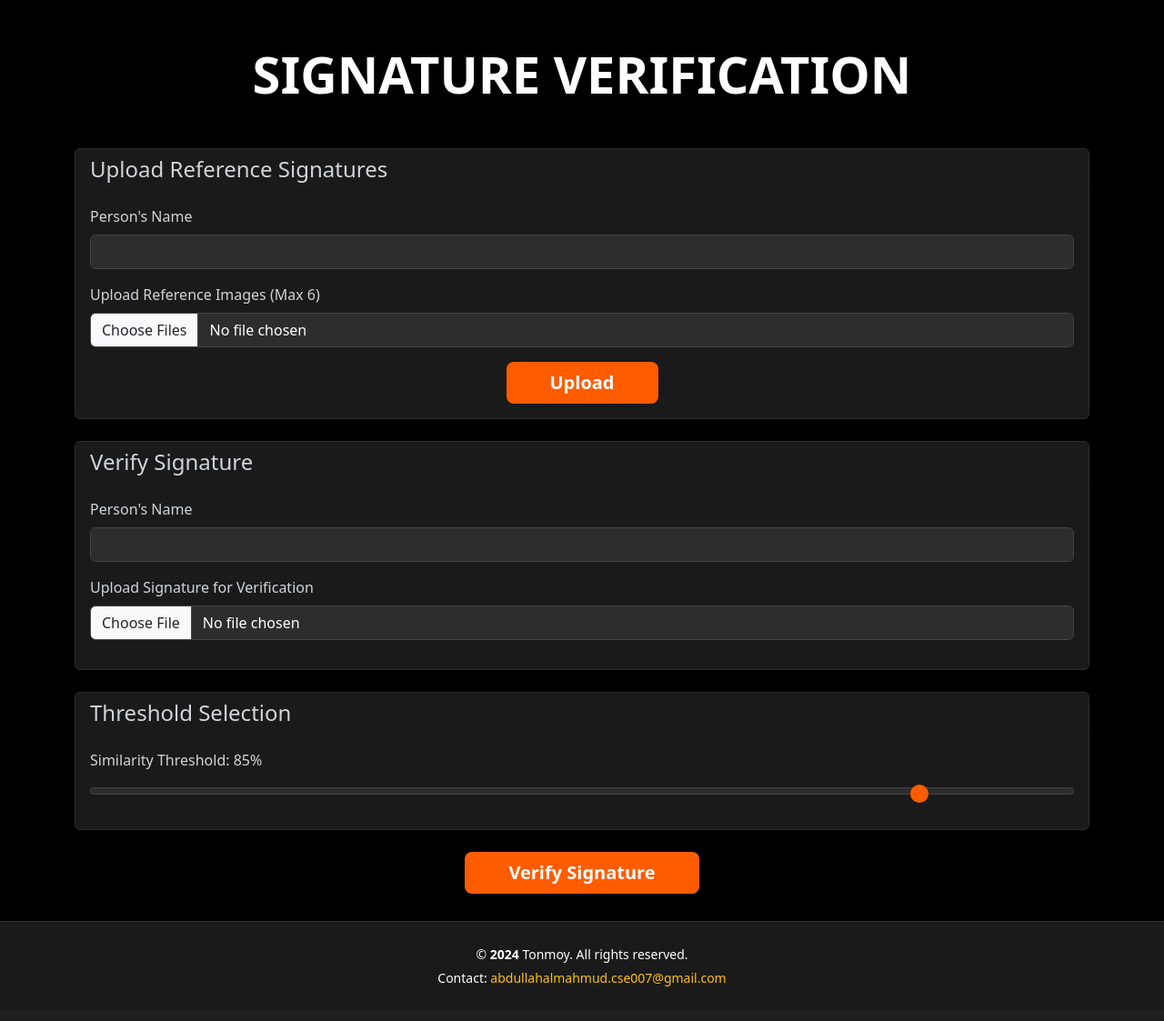
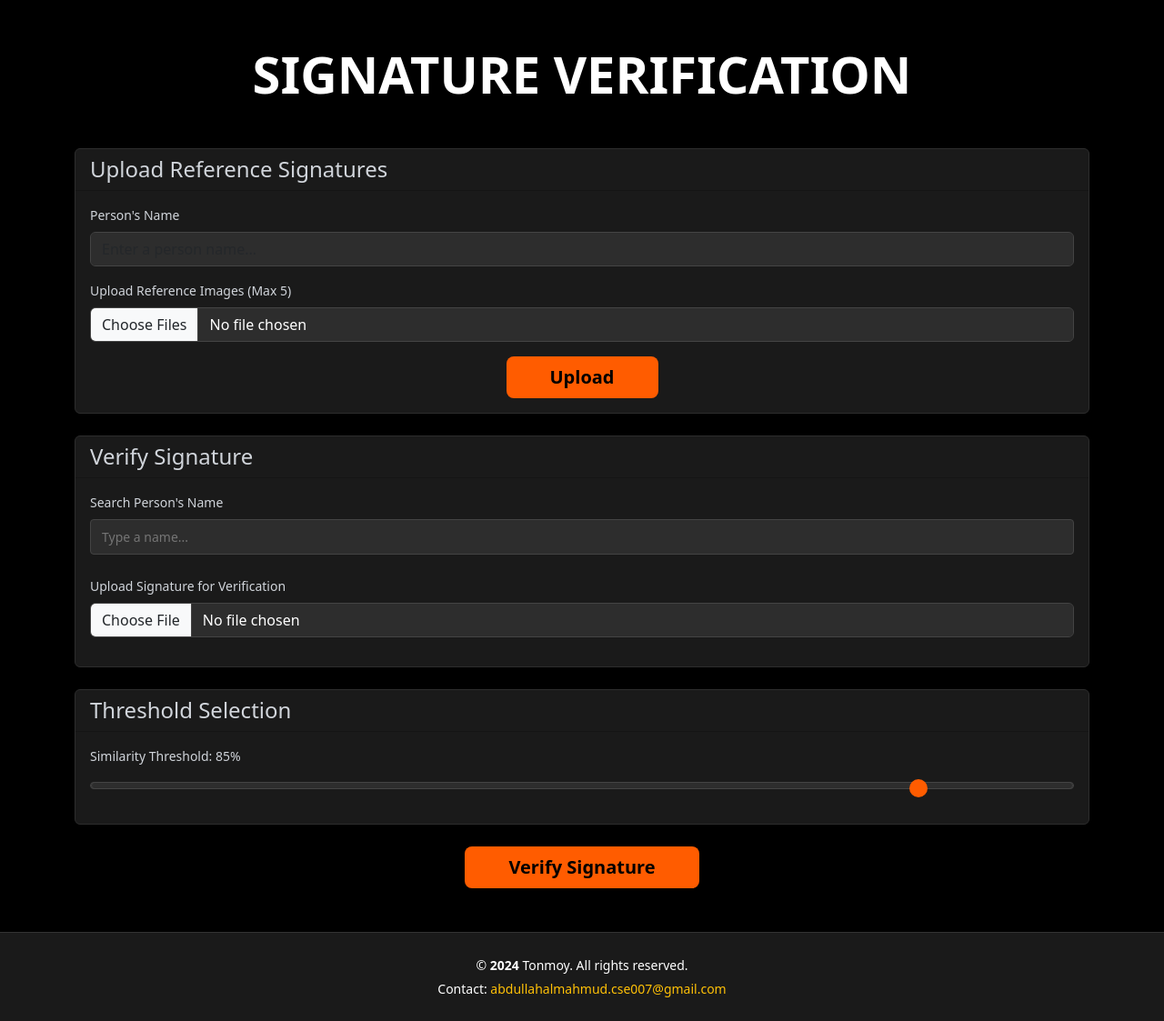
Before and after one commit to Tonmoy313/Signature_matching, a Flask app: page / in a window 1280 px wide. Shown: the whole page at 91% size. Before the commit the page ends 1085 px from the top, so only its background shows below. Run offline with Flask 3, Linux system fonts and the light colour scheme; some libraries are stand-ins or nearby versions.

Commit message:
Dynamic Search added

```diff
--- a/app.py
+++ b/app.py
@@ -1,5 +1,6 @@
-from Database.connection import connect_to_mongo, data_store, fetch_signatures
+from Database.connection import connect_to_mongo, data_store, fetch_signatures, search_person_names, get_unique_person_names
 from flask import Flask, request, jsonify, render_template
+from pymongo.errors import PyMongoError
 from dotenv import load_dotenv
 from functools import wraps
 from PIL import Image
@@ -236,108 +237,51 @@ def signature_matching():
         return jsonify({'error': 'An unexpected error occurred'}), 500
 
 
+@app.route('/search_person_names')
+def search_person_names_dynamicaly():
+
+    try:
+        db = connect_to_mongo()
+        if db is None:
+            raise ValueError("Failed to connect to the database")
+
+        query = request.args.get('q', '').strip()
+        person_names = search_person_names(db, query)
+        return jsonify(person_names)
+    except Exception as e:
+        print(f"Error during person name search route: {e}")
+        return jsonify([])
+
+
 @app.route('/')
 def index():
     return render_template('index.html')
+
 
 if __name__ == '__main__':
     # app.run(debug=True)
     app.run(host="0.0.0.0", port=5000)
 
 
-# For real & forged signature
-# def signature_matching():
-#     if request.method == 'POST':
-#         person_name = request.form['person_name'].lower()
-#         similarity_threshold = float(request.form.get('threshold', 85))
+# For DropDown
+# @app.route('/')
+# def index():
+#     try:
+#         db = connect_to_mongo()
+#         if db is None:
+#             raise ValueError("Failed to connect to the database")
 
-#         print("person Name:", person_name)
-#         print("threshold:", similarity_threshold)
-#         if not person_name:
-#             return jsonify({'error': 'No person name provided'}), 400
+#         person_names = get_unique_person_names(db)
+#         if person_names is None:
+#             raise ValueError("Error fetching person names from the database")
 
-#         if 'verification_image' not in request.files:
-#             return jsonify({'error': 'No test image provided'}), 400
-
-#         test_image = request.files['verification_image']
-#         print("test image is FOund..!! \n THe image is :", test_image)
-#         if test_image and allowed_file(test_image.filename):
-#             temp_dir = "static/uploads"
-#             os.makedirs(temp_dir, exist_ok=True)
-#             test_image_path = os.path.join(temp_dir, "test_image.jpg")
-#             test_image.save(test_image_path)
-#             print("The test image is saved.")
-
-#             person_dir = os.path.join("static/person/", person_name)
-#             os.makedirs(person_dir, exist_ok=True)
-#             print(f"The person {person_name} folder is created successfuly")
-
-#             db = connect_to_mongo()
-#             signatures = fetch_signatures(db, person_name)
-#             if not signatures:
-#                 return jsonify({'error': f'No signatures found for {person_name}'}), 404
-
-#             print(f"NO of signatures found: {len(signatures)}")
-#             # real_count = 0
-#             # forged_count = 0
-
-#             # for signature in signatures:
-#             #     if signature['type'] == 'real':
-#             #         real_count += 1
-#             #     elif signature['type'] == 'forged':
-#             #         forged_count += 1
-
-#             # Get a list of existing files in the person's directory
-#             existing_files = set(os.listdir(person_dir))
-
-#             for i, signature in enumerate(signatures):
-#                 signature_base64 = signature['signature']
-#                 signature_filename = f"{person_name}_{signature['_id']}_{i}.png"
-#                 signature_path = os.path.join(person_dir, signature_filename)
-
-#                 if signature_filename in existing_files:
-#                     print(f"Signature file '{signature_filename}' already exists. Skipping conversion.")
-#                     continue
-
-#                 # Convert and save the Base64 image
-#                 try:
-#                     base64_to_image(signature_base64.encode(), signature_path)
-#                     print(f"Converting base64 to image: {signature_filename}")
-#                 except Exception as e:
-#                     print(f"Error converting base64 to image for signature {signature['_id']}: {e}")
-#                     return jsonify({'error': 'Failed to process signature image'}), 500
-
-#             print("COnverting all the images Successfully")
-#             test_image_path = temp_dir + "/test_image.jpg"
-#             # print(test_image_path)
-#             # print(person_dir)
-#             real_images_paths = [os.path.join(person_dir, filename) for filename in os.listdir(person_dir) if filename.lower().endswith(('.png', '.jpg'))]
-
-
-#             print("Finding VGG score.....")
-#             # result = is_signature_genuine(test_image_path, real_images_paths, similarity_threshold)
-#             # print("Finding ResNet score......")
-#             result = is_signature_genuine_resnet(test_image_path, real_images_paths, similarity_threshold)
-
-#             return jsonify({
-#                 'vgg': {
-#                     'prediction': result[0],
-#                     'score': float(result[1])
-#                 }
-#             })
-#             # return jsonify({
-#             #     'vgg': {
-#             #         'prediction': 'Genuine' if result[0] else 'Forged',
-#             #         'score': float(result[1])
-#             #     },
-#             #     'resnet': {
-#             #         'prediction': 'Genuine' if result_r[0] else 'Forged',
-#             #         'score': float(result_r[1])
-#             #     }
-#             # })
-
-
-#         else:
-#             return jsonify({'error': 'Invalid file format. Only PNG, JPG, JPEG files are allowed.'}), 400
-#     else:
-#         return jsonify({'error': 'POST Method not allowed'}), 405
+#         return render_template('index.html', person_names=person_names)
+#     except ValueError as ve:
+#         print(f"Error: {ve}")
+#         return render_template('index.html', person_names=[], error_message=str(ve))
+#     except PyMongoError as e:
+#         print(f"Database Error: {e}")
+#         return render_template('index.html', person_names=[], error_message="Database error occurred.")
+#     except Exception as ex:
+#         print(f"Unexpected Error: {ex}")
+#         return render_template('index.html', person_names=[], error_message="An unexpected error occurred.")
--- a/static/css/style.css
+++ b/static/css/style.css
@@ -18,6 +18,11 @@ body {
   color: #ffffff; /* input field text */
   border: 1px solid #444;
 }
+.form-control:focus {
+  border-color: #FF5C00; /* Matches your theme orange color */
+  box-shadow: 0 0 0 0.25rem rgba(255, 92, 0, 0.25); /* Orange shadow with opacity */
+}
+
 .btn-warning {
   background-color: #FF5C00; /* bg-orange-500 */
   border: none;
@@ -30,6 +35,8 @@ body {
   color: #d1d5db; /* text-gray-300 */
   font-weight: 500;
 }
+
+
 
 .position-relative {
   display: inline-block;
@@ -206,3 +213,92 @@ footer a:hover {
 #current-year {
   font-weight: bold;
 }
+
+
+/* For Search  */
+/* .search-container {
+  max-width: 300px;
+  margin: 20px;
+  font-family: -apple-system, BlinkMacSystemFont, "Segoe UI", Roboto, Arial, sans-serif;
+}*/
+
+.search-wrapper {
+  position: relative;
+}
+
+label {
+  display: block;
+  margin-bottom: 8px;
+  color: #d1d5db; /* Matches your form-label color */
+  font-size: 14px;
+  font-weight: 500;
+}
+
+input {
+  width: 100%;
+  padding: 8px 12px;
+  font-size: 14px;
+  background-color: #2d2d2d; /* Matches your form-control background */
+  color: #ffffff; /* Matches your form-control text */
+  border: 1px solid #444; /* Matches your form-control border */
+  border-radius: 4px;
+  outline: none;
+  box-sizing: border-box;
+}
+
+input:focus {
+  border-color: #FF5C00; /* Matches your theme orange color */
+  box-shadow: 0 0 0 0.25rem rgba(255, 92, 0, 0.25); /* Orange shadow with opacity */
+}
+
+.dropdown-menu {
+  position: absolute;
+  top: 100%;
+  left: 0;
+  width: 100%;
+  max-height: 200px;
+  overflow-y: auto;
+  margin-top: 4px;
+  padding: 8px 0;
+  background-color: #1a1a1a; /* Matches your card background */
+  border: 1px solid #2d2d2d; /* Matches your card border */
+  border-radius: 4px;
+  box-shadow: 0 2px 4px rgba(0, 0, 0, 0.3);
+  display: none;
+  z-index: 1000;
+}
+
+.dropdown-menu.show {
+  display: block;
+}
+
+.dropdown-item {
+  padding: 8px 16px;
+  color: #ffffff; /* Matches your text color */
+  cursor: pointer;
+  font-size: 14px;
+}
+
+.dropdown-item:hover {
+  background-color: #2d2d2d; /* Matches your input background */
+  color: #ffffff;
+  font-weight: bold;
+}
+
+/* Scrollbar styling for dropdown */
+.dropdown-menu::-webkit-scrollbar {
+  width: 8px;
+}
+
+.dropdown-menu::-webkit-scrollbar-track {
+  background: #1a1a1a;
+}
+
+.dropdown-menu::-webkit-scrollbar-thumb {
+  background: #444;
+  border-radius: 4px;
+}
+
+.dropdown-menu::-webkit-scrollbar-thumb:hover {
+  background: #555;
+}
--- a/static/js/script.js
+++ b/static/js/script.js
@@ -8,7 +8,7 @@ document.addEventListener('DOMContentLoaded', function() {
     const thresholdValue = document.getElementById('thresholdValue');
 
     // Maximum number of reference images
-    const MAX_REFERENCE_IMAGES = 6;
+    const MAX_REFERENCE_IMAGES = 5;
 
     // Update threshold value display
     thresholdInput.addEventListener('input', function() {
@@ -157,7 +157,7 @@ function uploadSignatures() {
     }
 
     if (images.length > 6) {
-        showAlert('Please upload a maximum of 6 reference images.', 'warning');
+        showAlert('Please upload a maximum of 5 reference images.', 'warning');
         return;
     }
 
@@ -254,7 +254,7 @@ function verifySignature() {
 
   // Get threshold and person name
   const threshold = parseInt(document.getElementById('threshold').value);
-  const personName = document.getElementById('personName_v').value;
+  const personName = document.getElementById('personNameSearch').value;
   if (!personName) {
     showAlert('Please enter the person\'s name.', 'warning', 'verifyAlertContainer');
     return;
@@ -355,6 +355,68 @@ function showResults(data) {
     showAlert(alertMessage, alertType, 'verifyAlertContainer');
 }
 
+
+// ========================== Dynamic Search ========================================
+function toTitleCase(str) {
+    return str
+        .toLowerCase()
+        .split(' ')
+        .map(word => word.charAt(0).toUpperCase() + word.slice(1))
+        .join(' ');
+}
+
+function searchPersonNames(query) {
+    const resultsDiv = document.getElementById("personNameResults");
+
+    // Clear and hide results if input is empty
+    if (query.length === 0) {
+        resultsDiv.innerHTML = "";
+        resultsDiv.classList.remove("show");
+        return;
+    }
+
+    resultsDiv.classList.add("show");
+
+    fetch(`/search_person_names?q=${encodeURIComponent(query)}`)
+        .then((response) => response.json())
+        .then((data) => {
+            resultsDiv.innerHTML = "";
+            if (data.length > 0) {
+                data.forEach((name) => {
+                    const option = document.createElement("div");
+                    option.className = "dropdown-item";
+                    option.textContent = toTitleCase(name);
+                    option.onclick = () => selectName(name);
+                    resultsDiv.appendChild(option);
+                });
+            } else {
+                resultsDiv.innerHTML = '<div class="dropdown-item">No results found</div>';
+            }
+        })
+        .catch((error) => {
+            console.error("Error fetching names:", error);
+            resultsDiv.innerHTML = '<div class="dropdown-item">Error loading results</div>';
+        });
+}
+
+function selectName(name) {
+    document.getElementById("personNameSearch").value = toTitleCase(name);
+    const resultsDiv = document.getElementById("personNameResults");
+    resultsDiv.innerHTML = ""; // Clear results
+    resultsDiv.classList.remove("show"); // Hide dropdown
+}
+
+// Optional: Close dropdown when clicking outside
+document.addEventListener('click', function(event) {
+    const searchContainer = document.querySelector('.search-wrapper');
+    const resultsDiv = document.getElementById("personNameResults");
+
+    if (!searchContainer.contains(event.target)) {
+        resultsDiv.classList.remove("show");
+    }
+});
+
+
 //For 2 model scores
 // function showResults(data) {
 //     const vggPrediction = data.vgg.prediction;
--- a/templates/index.html
+++ b/templates/index.html
@@ -25,11 +25,11 @@
           <div id="alertContainer"></div>
           <div class="mb-3">
             <label for="personName" class="form-label">Person's Name</label>
-            <input id="personName" name="person_name" type="text" class="form-control">
+            <input id="personName" name="person_name" type="text" class="form-control" placeholder="Enter a person name...">
           </div>
 
           <div class="mb-3">
-            <label for="referenceImages" class="form-label">Upload Reference Images (Max 6)</label>
+            <label for="referenceImages" class="form-label">Upload Reference Images (Max 5)</label>
             <input id="referenceImages" name="reference_images" type="file" accept="image/*" multiple
               class="form-control">
           </div>
@@ -38,7 +38,7 @@
 
           <!-- Centered Upload Button -->
           <div class="text-center">
-            <button type="button" onclick="uploadSignatures()" class="btn btn-warning btn-lg px-5 fw-bold text-white">
+            <button type="button" onclick="uploadSignatures()" class="btn btn-warning btn-lg px-5 fw-bold">
               Upload
             </button>
           </div>
@@ -88,10 +88,33 @@
         <div class="card-body">
           <div id="verifyAlertContainer"></div>
 
+          <!--
+          ============ For DropDown =============
           <div class="mb-3">
             <label for="personName_v" class="form-label">Person's Name</label>
-            <input id="personName_v" name="person_name" type="text" class="form-control">
+             <select id="personName_v" name="person_name" class="form-select">
+              <option value="">--Select Person--</option>
+              {% if person_names %}
+                  {% for person in person_names %}
+                      <option value="{{ person }}">{{ person|title }}</option>
+                  {% endfor %}
+              {% else %}
+                  <option value="" disabled>--No names available--</option>
+              {% endif %}
+          </select> -->
+
+
+          <div class="search-wrapper mb-4">
+              <label for="personNameSearch" class='form-label'>Search Person's Name</label>
+              <input
+                  type="text"
+                  id="personNameSearch"
+                  placeholder="Type a name..."
+                  oninput="searchPersonNames(this.value)"
+              />
+              <div id="personNameResults" class="dropdown-menu"></div>
           </div>
+
           <div class="mb-3">
             <label for="verificationImage" class="form-label">Upload Signature for Verification</label>
             <input id="verificationImage" name="verification_image" type="file" accept="image/*" class="form-control">
@@ -116,7 +139,7 @@
 
       <!-- Centered Verify Button -->
       <div class="text-center">
-        <button type="button" onclick="verifySignature()" class="btn btn-warning btn-lg px-5 fw-bold text-white">
+        <button type="button" onclick="verifySignature()" class="btn btn-warning btn-lg px-5 fw-bold">
           Verify Signature
         </button>
       </div>
@@ -175,7 +198,7 @@
   </div>
 
 
-  <footer>
+  <footer class="mt-5">
     <p>&copy; <span id="current-year"></span> Tonmoy. All rights reserved.</p>
     <p>Contact: <a href="mailto:abdullahalmahmud.cse007@gmail.com">abdullahalmahmud.cse007@gmail.com</a></p>
   </footer>
```
Also changed, not shown: Database/connection.py (+56 -8 lines), 1 other file.
